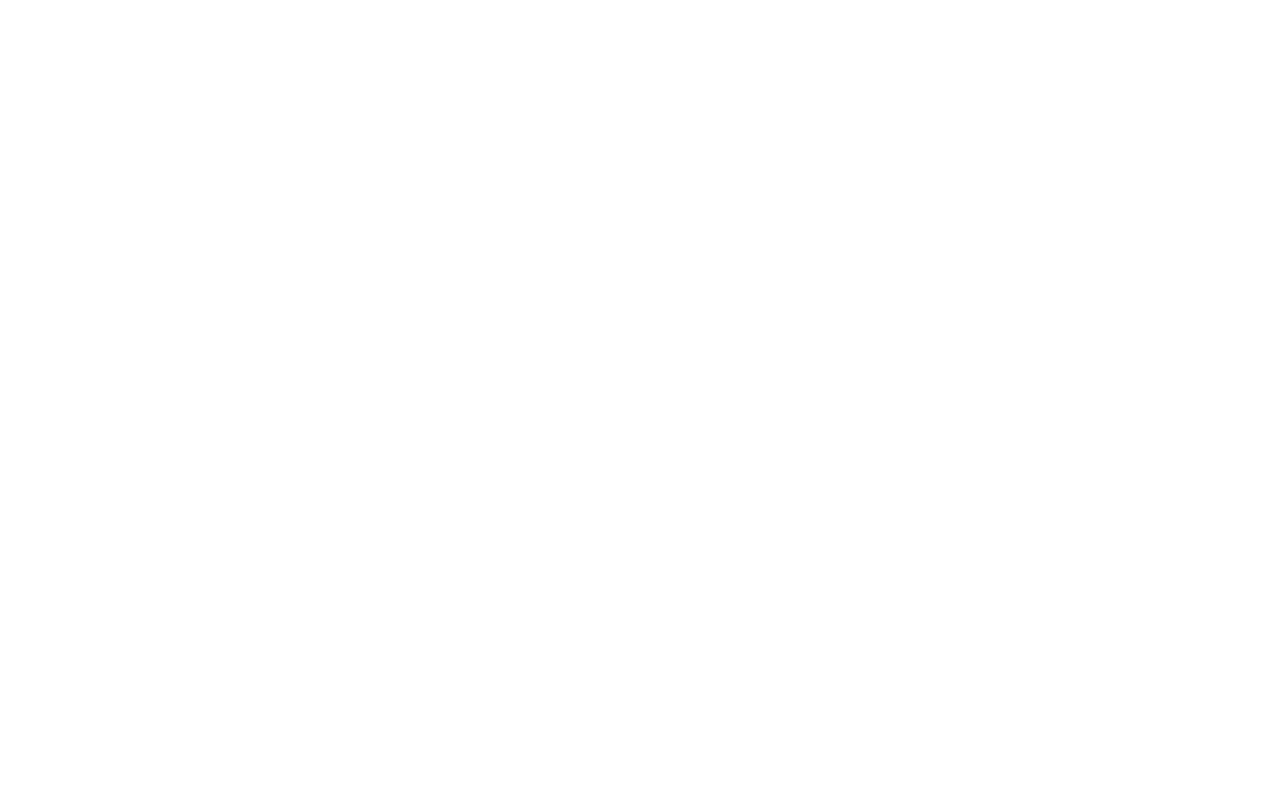
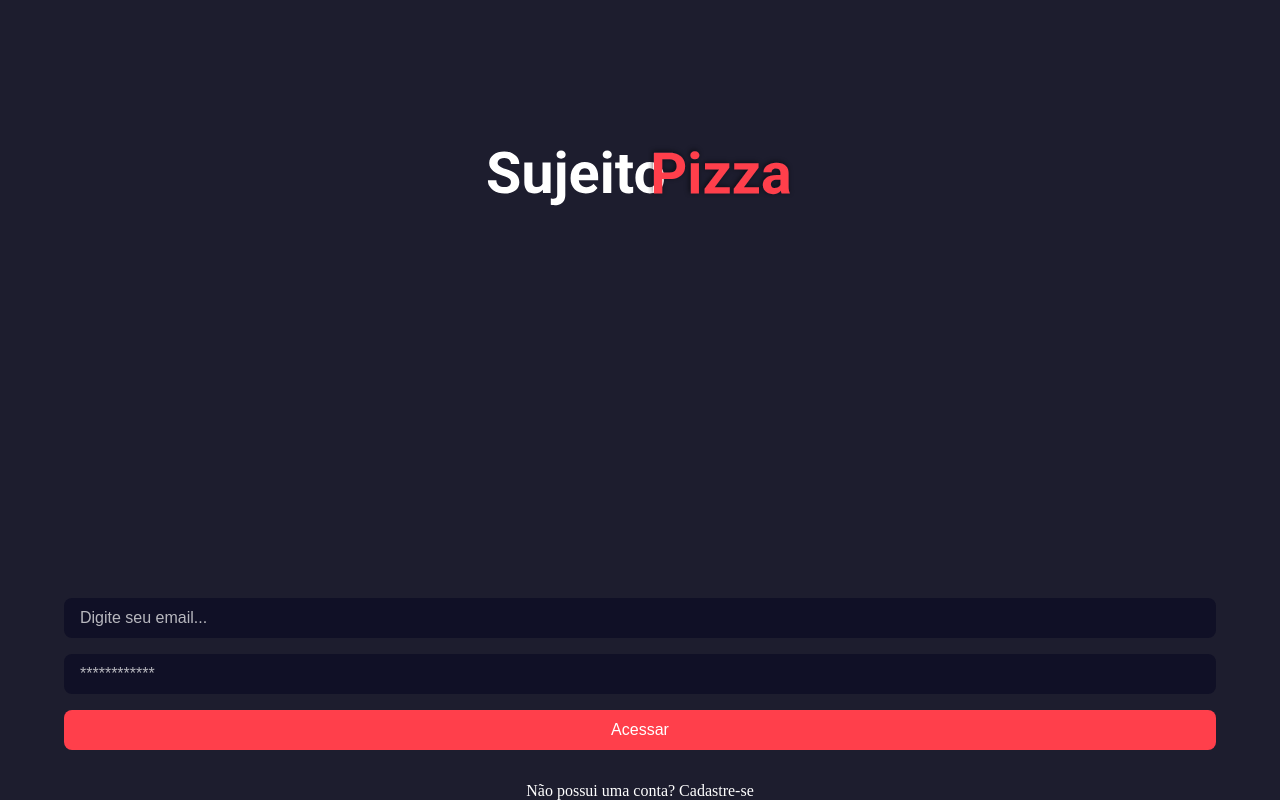
Before and after one commit to BrenoaAlmeida/Pizzaria, a Next.js app in the folder frontend/: page / in a window 1280 px wide. Shown: the part 226-1026 px from the top of the page. Before the commit the page ends 800 px from the top, so only its background shows below. Built offline with nearby package versions, Linux system fonts and the light colour scheme.

Commit message:
Criado Pagina de Login com o CSS

```diff
--- a/frontend/src/app/globals.scss
+++ b/frontend/src/app/globals.scss
@@ -0,0 +1,48 @@
+* {
+    margin: 0;
+    padding: 0;
+    box-sizing: border-box;
+    outline: 0;
+}
+
+
+//Definindo as variaveis
+:root {
+    --white: #fff;
+    --black: #000;
+    --dark-900:#101026;
+    --dark-700:#1d1d2e;
+    --grey-100:#8a8a8a;
+    --green-900:#3fffa3;
+    --red-900:#ff3f4b;
+}
+
+button {
+    cursor: pointer;
+}
+
+a{
+    color:inherit;
+    text-rendering: none;
+}
+
+body{
+    background-color: var(--dark-700);
+}
+
+body,input,textarea, select,button {
+    font:400,1rem sans-serif; //1rem = 16px
+}
+
+//Caso esteja na largura de 720x, ira usar a o font-size abaixo
+@media (max-width:720px) {
+    html{
+        font-size: 87.5%; //14px
+    }
+}
+
+@media (max-width:1080px) {
+    html{
+        font-size: 93.75%; //15px
+    }
+}
--- a/frontend/src/app/layout.tsx
+++ b/frontend/src/app/layout.tsx
@@ -13,8 +13,8 @@
 });
 
 export const metadata: Metadata = {
-  title: "Create Next App",
-  description: "Generated by create next app",
+  title: "Titulo - Titulo do Layout",
+  description: "Descrição - Desc do Layout",
 };
 
 export default function RootLayout({
--- a/frontend/src/app/page.module.scss
+++ b/frontend/src/app/page.module.scss
@@ -1,3 +1,69 @@
-.teste {
-  color:red;
+.containerCenter {
+  min-height: 100vh;
+  display: flex;
+  flex-direction: column;
+  align-items: center;
+  justify-content: center;
 }
+
+.login{
+  margin-top: 24px;
+  display: flex;
+  flex-direction: column; //um item abaixo do outro
+  align-items: center;
+  justify-content: center;
+  gap: 16px;
+
+  form {
+    color: var(--white);
+    padding-bottom: 16px;
+    font-size: 18px;
+    display: flex;
+    flex-direction: column;
+    width: 90%;
+    gap:16px;
+  }
+
+  form button{
+    height: 40px;
+    font-size: 16px;
+    background-color: var(--red-900);
+    border:0;
+    border-radius: 8px; //para deixar arrendodado
+    color:var(--white);
+    display: flex;
+    align-items: center;
+    justify-content: center;
+    transition: all 0.5s;
+  }
+
+  form button:hover {
+    transform: scale(1.05);
+  }
+}
+
+.input{
+  height: 40px;
+  border:1px solid var(--gray-100);
+  padding: 16px;
+  border-radius: 8px;
+  background-color: var(--dark-900);
+  color:var(--white);
+  font-size:16px;
+}
+
+
+.input::placeholder {
+  color: rgba(255, 255, 255, 0.7);
+}
+
+.text {
+  color: var(--white);
+  text-decoration: none;
+}
+
+@media (max-width:620px) {
+  .login {
+    width: 90%;
+  }
+}
--- a/frontend/src/app/page.tsx
+++ b/frontend/src/app/page.tsx
@@ -1,9 +1,43 @@
 import styles from './page.module.scss'
+import logoImg from  '/public/logo.svg'
+import Image from 'next/image'
+import Link from 'next/link'
 
 export default function Home(){
   return(
-    <main>
-      <h1 className={styles.teste}>TESTE TESTE</h1>
-    </main>
+    <>
+      <div className={styles.containerCenter}>
+        <Image
+          src={logoImg}
+          alt="Logo da pizzaria"
+        />
+      </div>
+
+      <section className={styles.login}>
+      <form>
+        <input
+          type="email"
+          required
+          name='email'
+          placeholder='Digite seu email...'
+          className={styles.input}
+        />
+        <input
+          type="password"
+          required
+          name='password'
+          placeholder='************'
+          className={styles.input}
+        />
+        <button type="submit">
+          Acessar
+        </button>
+      </form>
+
+      <Link href="/signup" className={styles.text}>
+        Não possui uma conta? Cadastre-se
+      </Link>
+      </section>
+    </>
   )
 }
```
Also changed, not shown: frontend/src/app/signup/page.tsx (added, +11 -0 lines), frontend/public/logo.svg (added).
